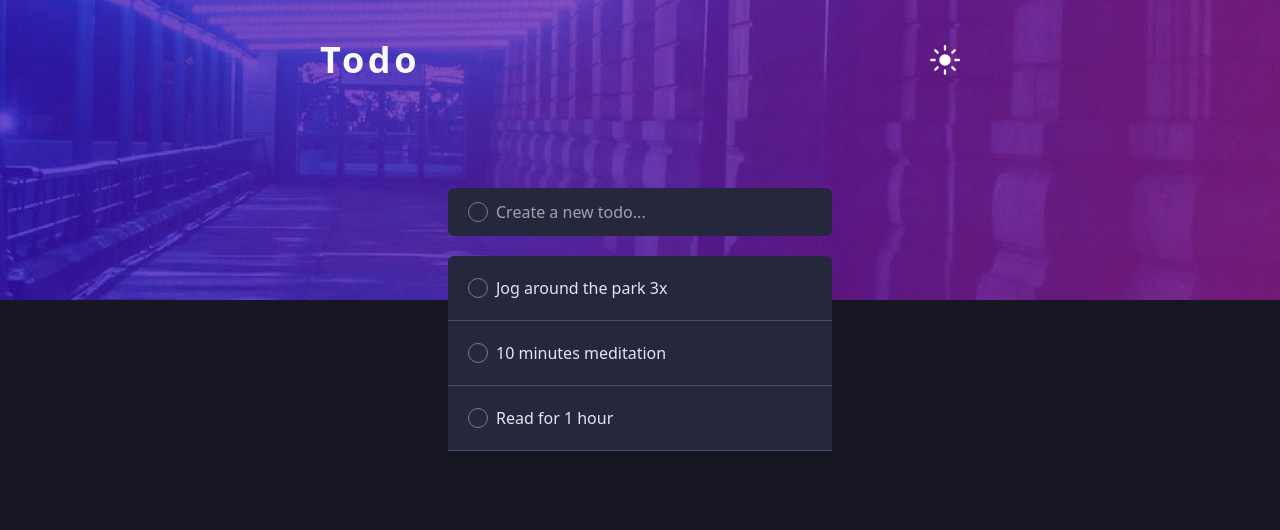
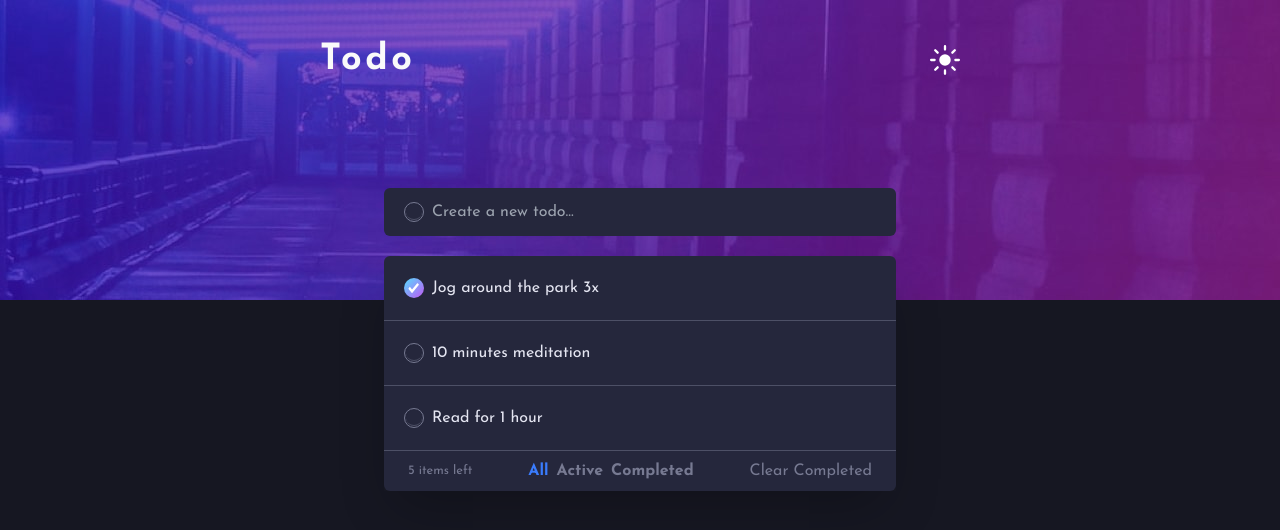
Before and after one commit to NikaBotchorishvili/todo-fullstack, a React (Vite) app in the folder front-end/: page / in a window 1280 px wide. Shown: the top 530 px of the page. Built offline with nearby package versions, Linux system fonts and the light colour scheme.

Commit message:
completed task list

```diff
--- a/front-end/index.html
+++ b/front-end/index.html
@@ -13,7 +13,7 @@
 		/>
 	</head>
 	<body>
-		<div id="root" class="dark:bg-darkVeryDarkBlue min-h-[100dvh]"></div>
+		<div id="root" class="dark:bg-darkVeryDarkBlue min-h-[100dvh] font-josefinSans"></div>
 		<script type="module" src="/src/main.tsx"></script>
 	</body>
 </html>
--- a/front-end/src/components/TaskList/AddForm.tsx
+++ b/front-end/src/components/TaskList/AddForm.tsx
@@ -1,13 +1,21 @@
-
 function AddForm() {
 	return (
-        <form className="relative md:w-[30%]">
+		<form className="relative w-[90%] sm:w-[80%] md:w-[40%]">
 			<input
 				type="text"
 				placeholder="Create a new todo..."
-            className="px-10 md:px-12 py-3 rounded-md w-full dark:bg-darkVeryDarkDesaturatedBlue dark:text-veryLightGray"
+				className="px-12 py-3 rounded-md w-full dark:bg-darkVeryDarkDesaturatedBlue dark:text-veryLightGray"
 			/>
-        <button className="absolute w-[20px] h-[20px] border dark:border-darkGrayishBlue border-veryLightGrayishBlue rounded-full top-1/2 left-5 -translate-y-1/2"></button>
+			<div className="w-[20px] h-[20px] absolute top-1/2 left-5 -translate-y-1/2">
+				{/* <img src="/images/icon-check.svg" className="w-full h-full p-1 border dark:border-darkGrayishBlue border-veryLightGrayishBlue rounded-full" alt="icon-check" /> */}
+				<div className="border dark:border-darkGrayishBlue border-veryLightGrayishBlue hover:border-none hover:bg-gradient-to-br from-blue p-[1px] to-violet rounded-full w-full h-[20px]">
+					<div className="bg-veryLightGray dark:bg-darkVeryDarkDesaturatedBlue border-b border-b-lightGrayishBlue dark:border-b-darkLighterVeryDarkGrayishBlue  z-10 h-full w-full rounded-full"></div>
+				</div>
+				<button
+					name="read"
+					className="opacity-0 w-full h-full border dark:border-darkGrayishBlue border-veryLightGrayishBlue rounded-full "
+				/>
+			</div>
 		</form>
 	);
 }
--- a/front-end/src/components/TaskList/List.tsx
+++ /dev/null
@@ -1,22 +0,0 @@
-function List() {
-	return (
-		<section className="md:w-[30%]">
-			<ul className="w-full [&>*:first-child]:rounded-t-md ">
-				<li className="w-full relative px-12 py-5 bg-veryLightGray dark:bg-darkVeryDarkDesaturatedBlue border-b border-b-lightGrayishBlue dark:border-b-darkLighterVeryDarkGrayishBlue text-veryDarkGrayishBlue dark:text-veryLightGrayishBlue">
-					<p>Jog around the park 3x</p>
-					<button className="absolute w-[20px] h-[20px] border dark:border-darkGrayishBlue border-veryLightGrayishBlue rounded-full top-1/2 left-5 -translate-y-1/2"></button>
-				</li>
-				<li className="w-full relative px-12 py-5 bg-veryLightGray dark:bg-darkVeryDarkDesaturatedBlue border-b border-b-lightGrayishBlue dark:border-b-darkLighterVeryDarkGrayishBlue text-veryDarkGrayishBlue dark:text-veryLightGrayishBlue">
-					<p>10 minutes meditation</p>
-					<button className="absolute w-[20px] h-[20px] border dark:border-darkGrayishBlue border-veryLightGrayishBlue rounded-full top-1/2 left-5 -translate-y-1/2"></button>
-				</li>
-				<li className="w-full relative px-12 py-5 bg-veryLightGray dark:bg-darkVeryDarkDesaturatedBlue border-b border-b-lightGrayishBlue dark:border-b-darkLighterVeryDarkGrayishBlue text-veryDarkGrayishBlue dark:text-veryLightGrayishBlue">
-					<p>Read for 1 hour</p>
-					<button className="absolute w-[20px] h-[20px] border dark:border-darkGrayishBlue border-veryLightGrayishBlue rounded-full top-1/2 left-5 -translate-y-1/2"></button>
-				</li>
-			</ul>
-		</section>
-	);
-}
-
-export default List;
--- /dev/null
+++ b/front-end/src/components/TaskList/Main.tsx
@@ -0,0 +1,13 @@
+import Filters from "./components/Filters";
+import List from "./components/List";
+
+function Main() {
+	return (
+		<section className="w-[90%] sm:w-[80%] md:w-[40%] shadow-2xl dark:text-veryLightGrayishBlue text-veryDarkGrayishBlue">
+			<List />
+			<Filters />
+		</section>
+	);
+}
+
+export default Main;
--- /dev/null
+++ b/front-end/src/components/TaskList/components/Filters.tsx
@@ -0,0 +1,22 @@
+import { Link } from "react-router-dom";
+
+
+function Filters() {
+	return (
+		<div className="w-full flex justify-center lg:justify-between py-2 px-6 bg-veryLightGray dark:bg-darkVeryDarkDesaturatedBlue rounded-b-md  items-center">
+			<small className="lg:block hidden text-darkGrayishBlue">
+				5 items left
+			</small>
+			<section className="flex gap-x-5 lg:gap-x-2 font-bold">
+				<Link to="/" className="text-cyan">All</Link>
+				<Link to="?mode=active" className="text-darkGrayishBlue">Active</Link>
+				<Link to="?mode=completed" className="text-darkGrayishBlue">Completed</Link>
+			</section>
+			<button className="lg:block  hidden text-darkGrayishBlue">
+				Clear Completed
+			</button>
+		</div>
+	);
+}
+
+export default Filters;
--- /dev/null
+++ b/front-end/src/components/TaskList/components/List.tsx
@@ -0,0 +1,51 @@
+function List() {
+	return (
+		<ul className="w-full [&>*:first-child]:rounded-t-md ">
+			<li className="w-full relative px-12 py-5 bg-veryLightGray dark:bg-darkVeryDarkDesaturatedBlue border-b border-b-lightGrayishBlue dark:border-b-darkLighterVeryDarkGrayishBlue">
+				<p>Jog around the park 3x</p>
+				<div className="w-[20px] h-[20px] absolute top-1/2 left-5 -translate-y-1/2">
+					<img
+						src="/images/icon-check.svg"
+						className="w-full bg-gradient-to-br from-blue to-violet h-full p-1  rounded-full"
+						alt="icon-check"
+					/>
+					<input
+						type="checkbox"
+						name="jog"
+						className="opacity-0 w-full h-full border dark:border-darkGrayishBlue border-veryLightGrayishBlue rounded-full"
+					/>
+				</div>
+			</li>
+			<li className="w-full relative px-12 py-5 bg-veryLightGray dark:bg-darkVeryDarkDesaturatedBlue border-b border-b-lightGrayishBlue dark:border-b-darkLighterVeryDarkGrayishBlue ">
+				<p>10 minutes meditation</p>
+				<div className="w-[20px] h-[20px] absolute top-1/2 left-5 -translate-y-1/2">
+					{/* <img src="/images/icon-check.svg" className="w-full h-full p-1 border dark:border-darkGrayishBlue border-veryLightGrayishBlue rounded-full" alt="icon-check" /> */}
+					<div className="border dark:border-darkGrayishBlue border-veryLightGrayishBlue hover:border-none hover:bg-gradient-to-br from-blue p-[1px] to-violet rounded-full w-full h-[20px]">
+						<div className="bg-veryLightGray dark:bg-darkVeryDarkDesaturatedBlue border-b border-b-lightGrayishBlue dark:border-b-darkLighterVeryDarkGrayishBlue  z-10 h-full w-full rounded-full"></div>
+					</div>
+					<input
+						type="checkbox"
+						name="meditate"
+						className="opacity-0 w-full h-full border "
+					/>
+				</div>
+			</li>
+			<li className="w-full relative px-12 py-5 bg-veryLightGray dark:bg-darkVeryDarkDesaturatedBlue border-b border-b-lightGrayishBlue dark:border-b-darkLighterVeryDarkGrayishBlue ">
+				<p>Read for 1 hour</p>
+				<div className="w-[20px] h-[20px] absolute top-1/2 left-5 -translate-y-1/2">
+					{/* <img src="/images/icon-check.svg" className="w-full h-full p-1 border dark:border-darkGrayishBlue border-veryLightGrayishBlue rounded-full" alt="icon-check" /> */}
+					<div className="border dark:border-darkGrayishBlue border-veryLightGrayishBlue hover:border-none hover:bg-gradient-to-br from-blue p-[1px] to-violet rounded-full w-full h-[20px]">
+						<div className="bg-veryLightGray dark:bg-darkVeryDarkDesaturatedBlue border-b border-b-lightGrayishBlue dark:border-b-darkLighterVeryDarkGrayishBlue  z-10 h-full w-full rounded-full"></div>
+					</div>
+					<input
+						type="checkbox"
+						name="read"
+						className="opacity-0 w-full h-full border dark:border-darkGrayishBlue border-veryLightGrayishBlue rounded-full "
+					/>
+				</div>
+			</li>
+		</ul>
+	);
+}
+
+export default List;
--- a/front-end/src/views/TaskList/index.tsx
+++ b/front-end/src/views/TaskList/index.tsx
@@ -1,13 +1,13 @@
 import Top from "../../components/Common/Top";
 import AddForm from "../../components/TaskList/AddForm";
-import List from "../../components/TaskList/List";
+import Main from "../../components/TaskList/Main";
 
 function TaskList() {
 	return (
 		<Top>
-            <main className="w-screen flex flex-col gap-y-5	 items-center">
+            <main className="w-screen flex flex-col gap-y-5	 items-center ">
                 <AddForm />
-				<List />
+				<Main />
             </main>
 		</Top>
 	);
--- a/front-end/tailwind.config.js
+++ b/front-end/tailwind.config.js
@@ -24,6 +24,10 @@ export default {
 			darkGrayishBlue: "hsl(234, 11%, 52%)",
 			darkLighterVeryDarkGrayishBlue: "hsl(233, 14%, 35%)",
 			darkVeryDarkGrayishBlue: "hsl(237, 14%, 26%)",
+
+			cyan: "#3A7CFD",
+			blue: "#55DDFF",
+			violet: "#C058F3",
 		},
 		fontFamily: {
 			josefinSans: "'Josefin Sans', sans-serif",
```
Lines whose indentation alone changed are shown as unchanged.
